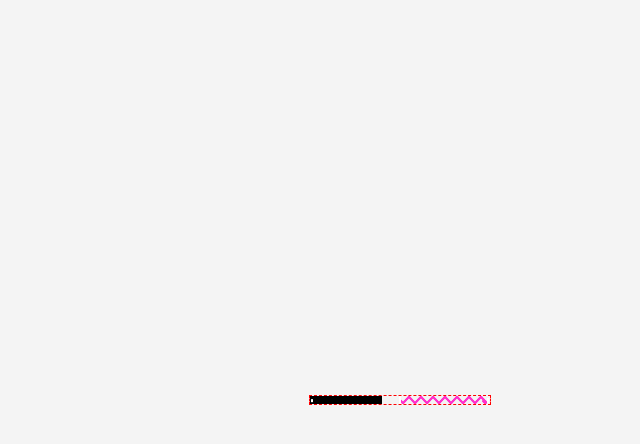
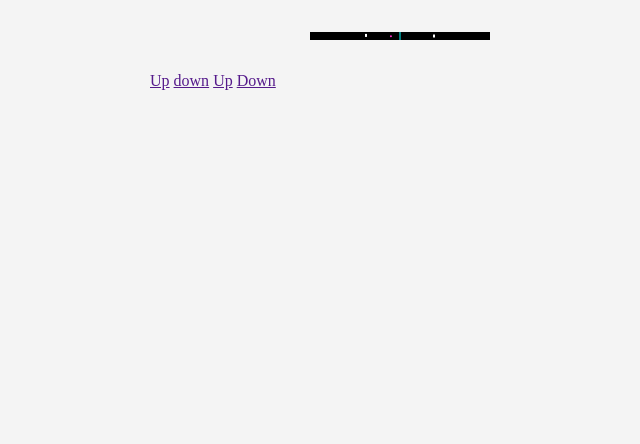
Before and after one commit to LasseMunk/mejeri_pong, a plain HTML site: page index.html in a window 1280 px wide. Shown: the whole page, without its empty margins (240-880 px from the left). Drawn offline with Linux system fonts and the light colour scheme.

Commit message:
controls

```diff
--- a/css/style.css
+++ b/css/style.css
@@ -4,15 +4,23 @@
   margin: 0;
 }
 
+body {
+  background-color: #f4f4f4;
+}
+
+.container {
+  margin: auto;
+  max-width: 500px;
+  padding-top: 2rem;
+}
+
 .canvas-container {
   display: flex;
   justify-content: center;
-  align-items: center;
-  width: 100vw;
-  height: 100vh;
-  background-color: #f4f4f4;
+  width: 100%;
+  height: 100%;
 }
 
 #skorsten-canvas {
-  outline: 1px dashed red;
+  /*outline: 1px dashed red;*/
 }
--- a/index.html
+++ b/index.html
@@ -8,10 +8,21 @@
   <title>Å-Pong</title>
 </head>
 <body>
+  <div class="container">
+    <div class="canvas-container">
+      <canvas id="skorsten-canvas"></canvas>
+    </div>
+  </div>
 
-  <div class="canvas-container">
-    <canvas id="skorsten-canvas"></canvas>
+  <div class="container">
+    <div class="ui">
+      <a href="" id="left-up" class="btn">Up</a>
+      <a href="" id="left-down" class="btn">down</a>
+      <a href="" id="right-up" class="btn">Up</a>
+      <a href="" id="right-down" class="btn">Down</a>
+    </div>
   </div>
+
   <script src="/js/pong.js"></script>
   <script src="/js/ui.js"></script>
   <script src="/js/main.js"></script>
--- a/js/main.js
+++ b/js/main.js
@@ -1,12 +1,21 @@
+skorstenCanvas = document.getElementById('skorsten-canvas');
+skorstenCanvas.width = 180;
+skorstenCanvas.height = 8;
 
-const pongGame = new Pong('skorsten-canvas');
+ctx = skorstenCanvas.getContext('2d');
+
+const pongGame = new Pong(ctx, skorstenCanvas);
 
 let animationFrame;
 
 // Create CTX out here
 // pass CTX into pong game
+// black bg on CTX here
 
 function render() {
+  ctx.fillStyle = '#000';
+  ctx.fillRect(0,0, skorstenCanvas.width, skorstenCanvas.height);
+
   pongGame.update();
   pongGame.render();
   animationFrame = window.requestAnimationFrame(render);
--- a/js/pong.js
+++ b/js/pong.js
@@ -1,17 +1,14 @@
 // https://codepen.io/thecodingpie/pen/NWxzBxJ
 
 class Pong {
-  constructor(canvasID) {
-    this.pongCanvas = document.getElementById(canvasID);
-    this.pongCanvas.width = 180;
-    this.pongCanvas.height = 8;
-
-    this.ctx = this.pongCanvas.getContext('2d');
+  constructor(ctx, canvas) {
+    this.ctx = ctx;
+    this.pongCanvas = canvas;
 
     this.canvasSetup = {
       height: 8,
       width: 72,
-      wOffsetL: 0, // pong playing field padding L
+      wOffsetL: 54, // pong playing field padding L
                     // 180 - 72 = 108. 108 / 2 = 54
     };
 
@@ -29,15 +26,15 @@ class Pong {
     );
 
     this.userRight = this.createUser(
-      (this.pongCanvas.width - (this.paddleSetup.width + this.paddleSetup.padding)) + this.canvasSetup.wOffsetL, // x position
+      (this.pongCanvas.width - (this.paddleSetup.width + this.paddleSetup.padding)) - this.canvasSetup.wOffsetL, // x position
       '#FFF', // color
       0.03,   // difficulty
-      true    // is AI
+      false    // is AI
     );
 
     this.net = this.createNet(
       1,      // width
-      '#FFF'  // color
+      '#00FFFF'  // color
     );
 
     this.ball = this.createBall(
@@ -56,7 +53,7 @@ class Pong {
   createNet(width, color){
 
     return {
-      x: ((this.pongCanvas.width / 2) - (width / 2)) + this.canvasSetup.wOffsetL,
+      x: ((this.pongCanvas.width / 2) - (width / 2)),
       y: 0,
       width: width,
       height: this.canvasSetup.height,
@@ -105,7 +102,7 @@ class Pong {
 
   drawScore(x, y, score) {
     this.ctx.fillStyle = '#FFF';
-    this.ctx.font = '6px sans-serif';
+    this.ctx.font = '2px sans-serif';
 
     // syntax -> fillText(text, x, y)
     this.ctx.fillText(score, x + this.canvasSetup.wOffsetL, y);
@@ -126,7 +123,7 @@ class Pong {
   }
 
   collisionDetect(player, ball) {
-    // returns true or false if either user or ai paddle
+
     // depending on player input to function
     player.top = player.y;
     player.right = player.x + player.width;
@@ -138,7 +135,7 @@ class Pong {
     ball.bottom = ball.y + ball.radius;
     ball.left = ball.x - ball.radius;
 
-
+    // returns true or false if either user or ai paddle
     return ball.left < player.right && ball.top < player.bottom && ball.right > player.left && ball.bottom > player.top;
   }
 
@@ -212,25 +209,20 @@ class Pong {
       this.ball.velocityY = -this.ball.velocityY;
     }
 
-    if(this.ball.x + this.ball.radius >= this.pongCanvas.width) {
+    if(this.ball.x + this.ball.radius >= (this.pongCanvas.width - this.canvasSetup.wOffsetL)) {
       // if ball hits right wall
       this.userLeft.score += 1;
       this.reset(); // reset positions if score
     }
 
-    if(this.ball.x - this.ball.radius <= 0) {
+    if(this.ball.x - this.ball.radius <= (0 + this.canvasSetup.wOffsetL)) {
       // if ball hits left wall
       this.userRight.score += 1;
       this.reset(); // reset positions if score
     }
   };
 
-
   render() {
-    // draw on the canvas
-    this.ctx.fillStyle = '#000';
-    this.ctx.fillRect(0,0, this.canvasSetup.width, this.canvasSetup.height);
-
     this.drawNet();
     // user score
     // drawScore(pongCanvas.width / 4, pongCanvas.height / 6, this.userLeft.score);
@@ -238,6 +230,6 @@ class Pong {
     // drawScore( (3 * pongCanvas.width) / 4, pongCanvas.height / 6, this.userRight.score);
     this.drawUser(this.userLeft.x, this.userLeft.y, this.userLeft.width, this.userLeft.height, this.userLeft.color);
     this.drawUser(this.userRight.x, this.userRight.y, this.userRight.width, this.userRight.height, this.userRight.color);
-    this.drawBall(this.ball.x + this.canvasSetup.wOffsetL, this.ball.y, this.ball.radius, this.ball.color);
+    this.drawBall(this.ball.x, this.ball.y, this.ball.radius, this.ball.color);
   };
 }
```
